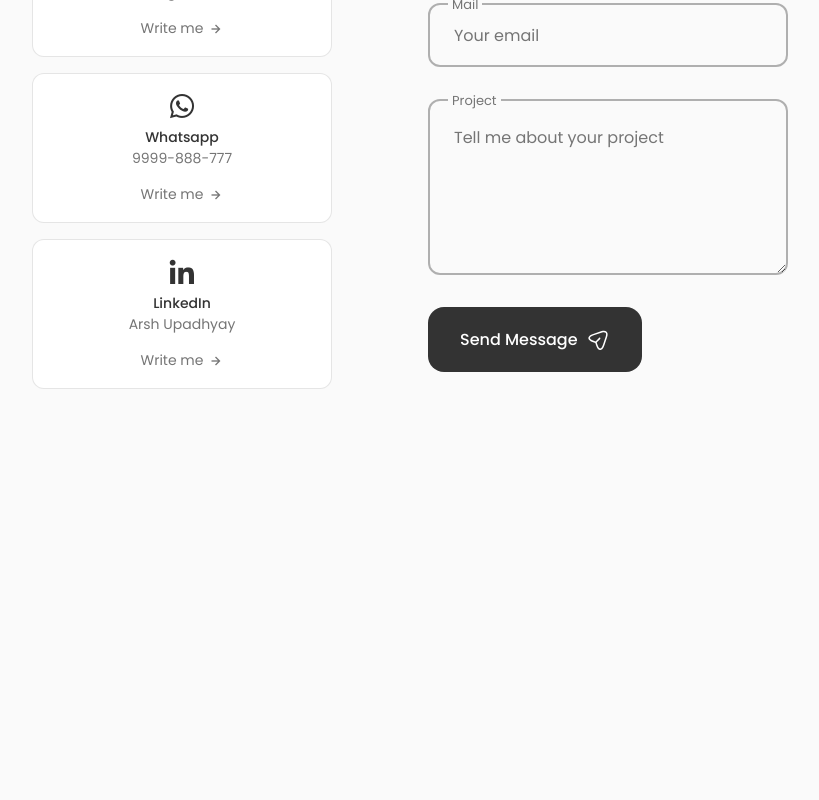
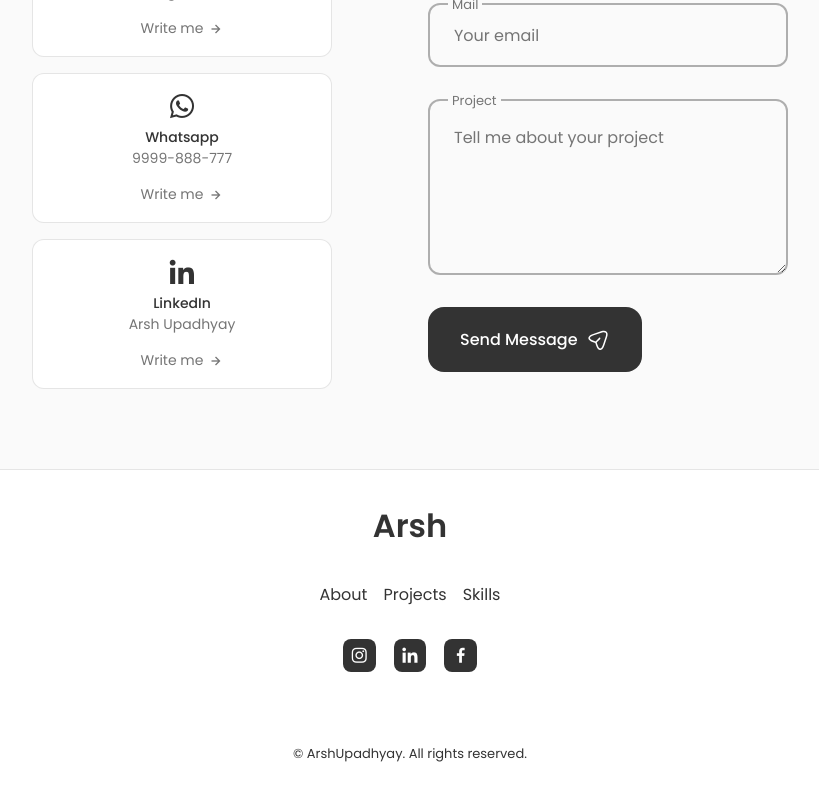
Before and after one commit to arshupadhyay/ArshUpadhyay_portfolio, a React (Create React App) app: page / in a window 1280 px wide. Shown: the part 3422-4222 px from the top of the page, without its empty margins (230-1049 px from the left). Before the commit the page ends 3891 px from the top, so only its background shows below. Built offline with nearby package versions, Linux system fonts and the light colour scheme.

Commit message:
footer section

```diff
--- a/src/App.js
+++ b/src/App.js
@@ -1,6 +1,7 @@
 import './App.css';
 import About from './components/about/About';
 import Contact from './components/contact/Contact';
+import Footer from './components/footer/Footer';
 import Header from './components/header/Header';
 import Home from './components/home/Home';
 import Qualification from './components/qualifications/Qualification';
@@ -19,6 +20,7 @@
       <Services/>
       <Qualification/>
       <Contact/>
+      <Footer/>
     </main>
     </>
   );
--- /dev/null
+++ b/src/components/footer/Footer.jsx
@@ -0,0 +1,46 @@
+import React from 'react';
+import './footer.css';
+
+const Footer = () => {
+  return (
+   <footer className="footer">
+    <div className="footer__container container">
+        <h1 className="footer__title">Arsh</h1>
+
+        <ul className="footer__list">
+            <li>
+                <a href="#about" className="footer__link">About</a>
+            </li>
+
+            <li>
+                <a href="#about" className="footer__link">Projects</a>
+            </li>
+
+            <li>
+                <a href="#about" className="footer__link">Skills</a>
+            </li>
+        </ul>
+
+        <div className="footer__social">
+        <a href="https://github.com/arshupadhyay" className="footer__social-link" target='_blank'>
+            <i class="bx bxl-instagram"></i>
+        </a>
+
+        <a href="https://www.linkedin.com/in/arsh-upadhyay-701225247/" className="footer__social-link" target='_blank'>
+            <i class="bx bxl-linkedin"></i>
+        </a>
+
+        <a href="#" className="footer__social-link" target='_blank'>
+            <i class="bx bxl-facebook"></i>
+        </a>
+        </div>
+
+        <span className="footer__copy">
+            &#169; ArshUpadhyay. All rights reserved.
+        </span>
+    </div>
+   </footer>
+  );
+}
+
+export default Footer;
--- /dev/null
+++ b/src/components/footer/footer.css
@@ -0,0 +1,66 @@
+.footer{
+    background-color: var(--container-color);
+    border-top: 1px solid rgba(0,0,0,0.1);
+}
+
+.footer__container{
+    padding: 2rem 0rem 6rem;
+}
+
+.footer__title, .footer__link{
+    color: var(--title-color);
+}
+
+.footer__title{
+    text-align: center;
+    margin-bottom: var(--mb-2);
+}
+
+.footer__link:hover{
+    color: var(--title-color-dark);
+}
+
+.footer__list{
+    display: flex;
+    justify-content: center;
+    column-gap: 1rem;
+    margin-bottom: var(--mb-2);
+}
+
+.footer__social{
+    display: flex;
+    justify-content: center;
+    column-gap: 1.125rem;
+}
+
+.footer__social-link{
+    background-color:var(--title-color) ;
+    color: var(--container-color);
+    font-size: 1.25rem;
+    padding: 0.4rem;
+    border-radius: 0.5rem;
+    display: inline-flex;
+}
+
+.footer__social-link:hover{
+    background-color:var(--title-color-dark);
+}
+
+.footer__copy{
+    display: block;
+    margin-top: 4.5rem;
+    color: var(--title-color);
+    text-align: center;
+    font-size: var(--smaller-font-size);
+}
+
+
+/*=============== BREAKPOINTS ===============*/
+/* For large devices */
+@media screen and (max-width: 992px) {
+   .footer__social-link{
+    padding: 0.25rem;
+    border-radius: 0.25rem;
+    font-size: 1rem;
+   }
+  }
```
